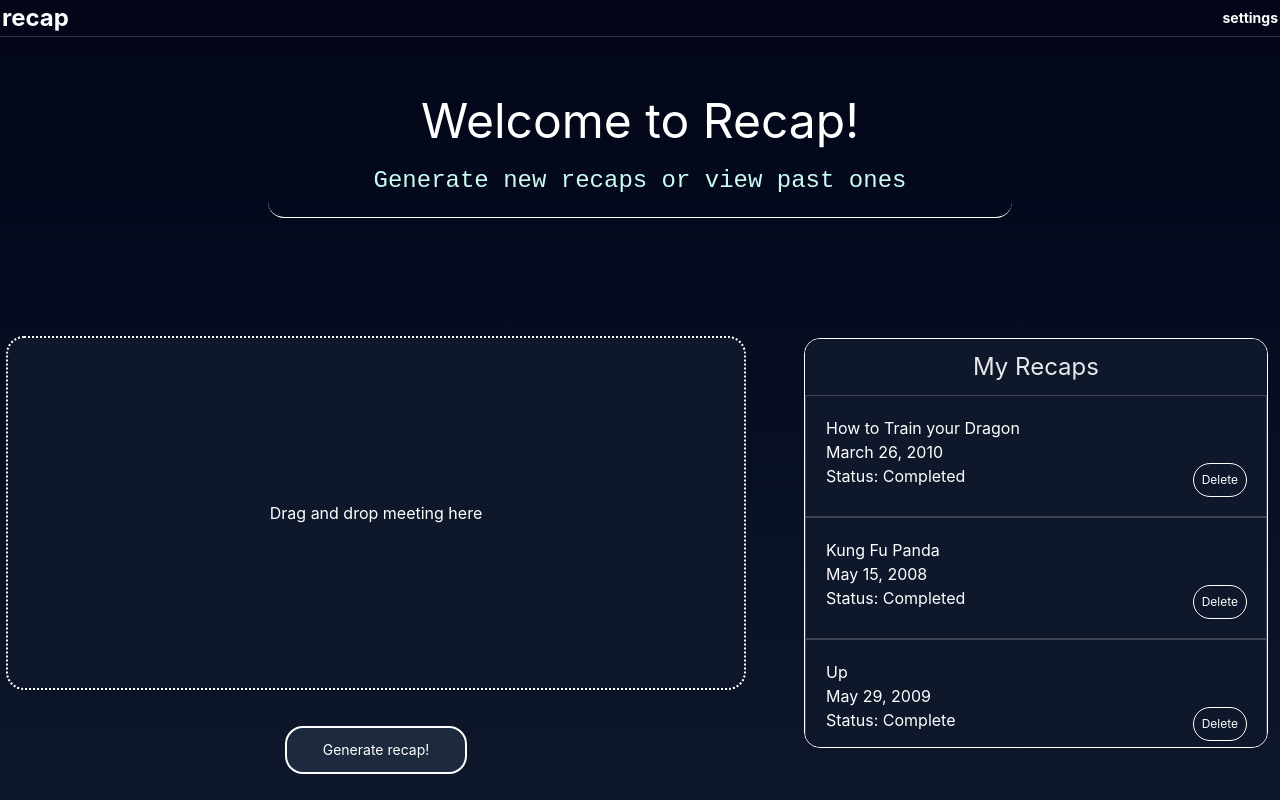
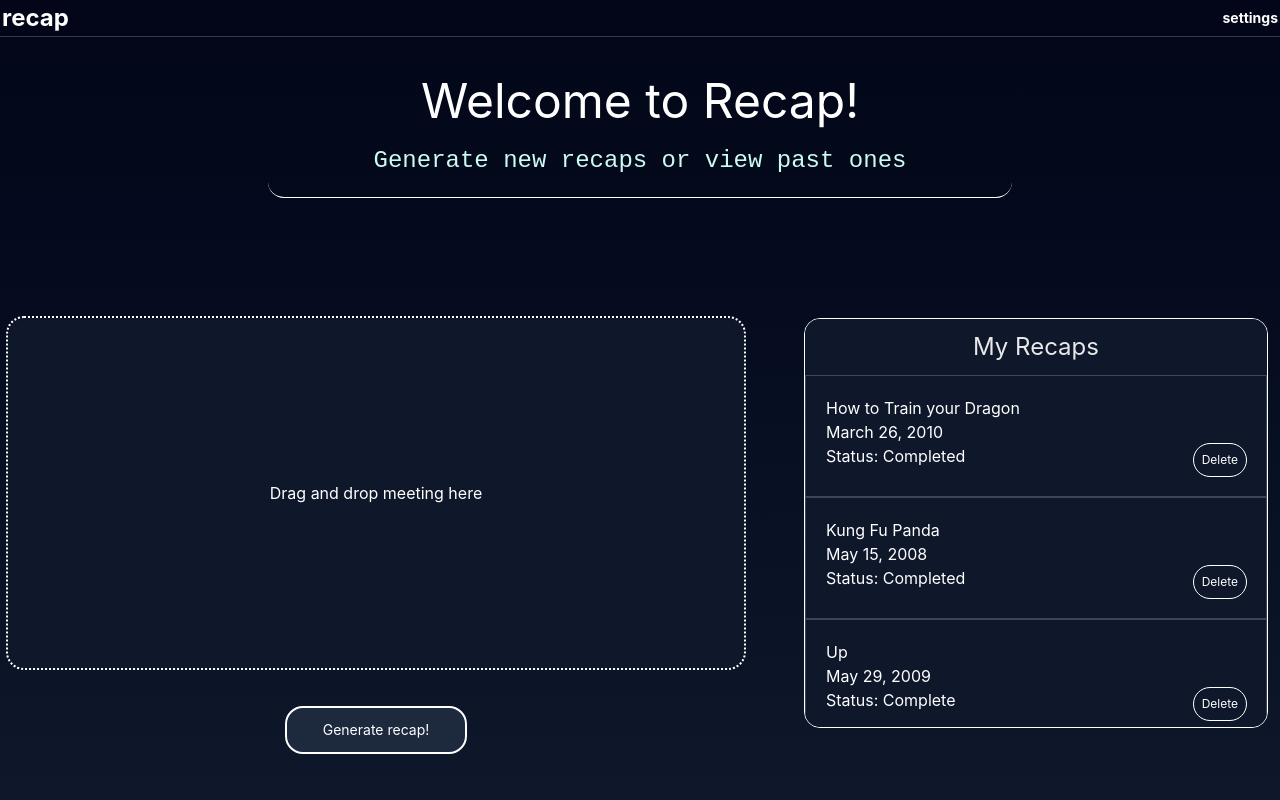
Before and after one commit to nick-yoderia/Recap, a React app in the folder front-end/: page / in a window 1280 px wide. Built offline with nearby package versions, Linux system fonts and the light colour scheme; the HTML template or start-up script is replaced by a standard one.

Commit message:
shift content up

```diff
--- a/front-end/src/Pages/UploadScrean.jsx
+++ b/front-end/src/Pages/UploadScrean.jsx
@@ -41,7 +41,7 @@ export default function UploadScreen () {
     return (
     <div className = 'md:grid  md:grid-cols-5 md:h-screen md:py-5 md:p-0 p-5 md:gap-15 font-sans'>
 
-     <div className = 'md:col-span-3 md:col-start-2 md:row-start-1 pt-10 text-center text-3xl md:text-5xl border-b rounded-2xl'>
+     <div className = 'md:col-span-3 md:col-start-2 md:row-start-1 pt-5 text-center text-3xl md:text-5xl border-b rounded-2xl'>
           Welcome to Recap!
           <span className = 'md:text-2xl font-mono text-sm flex flex-col py-5 text-light text-teal-100 md:row-start-3 '>
             Generate new recaps or view past ones
```
